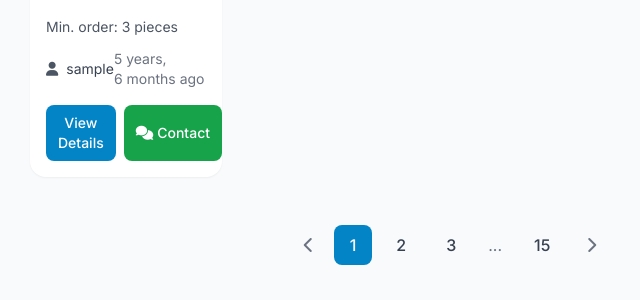
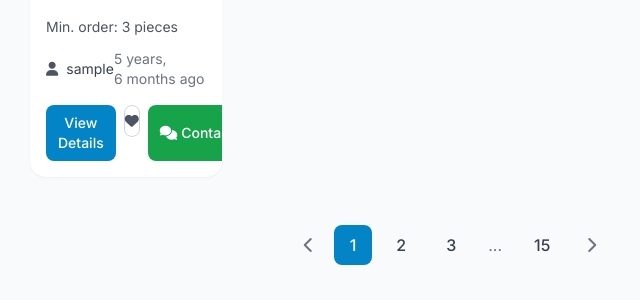
Before and after one commit to maruung/maruung, a Django app: page / in a window 1280 px wide. Shown: the part 1099-1399 px from the top of the page, without its empty margins (346-986 px from the left). Run offline with Django 4.2, Linux system fonts and the light colour scheme; tables that the repository leaves empty hold one stand-in row (values such as "Sample post"); some libraries are stand-ins or nearby versions.

Commit message:
Updated index.html

```diff
--- a/core/templates/core/base.html
+++ b/core/templates/core/base.html
@@ -238,13 +238,13 @@
                                         <a href="{% url 'dashboard:index' %}" class="block px-4 py-2 text-sm text-gray-700 hover:bg-gray-50 transition-colors duration-150">
                                             <i class="fas fa-tachometer-alt text-matrix-500 w-5"></i> Dashboard
                                         </a>
-                                        <a href="#" class="block px-4 py-2 text-sm text-gray-700 hover:bg-gray-50 transition-colors duration-150">
+                                        <a href="{% url 'accounts:profile' %}" class="block px-4 py-2 text-sm text-gray-700 hover:bg-gray-50 transition-colors duration-150">
                                             <i class="fas fa-user text-matrix-500 w-5"></i> Profile
                                         </a>
-                                        <a href="#" class="block px-4 py-2 text-sm text-gray-700 hover:bg-gray-50 transition-colors duration-150">
+                                        <a href="{% url 'accounts:favorites' %}" class="block px-4 py-2 text-sm text-gray-700 hover:bg-gray-50 transition-colors duration-150">
                                             <i class="fas fa-heart text-matrix-500 w-5"></i> Favorites
                                         </a>
-                                        <a href="#" class="block px-4 py-2 text-sm text-gray-700 hover:bg-gray-50 transition-colors duration-150">
+                                        <a href="{% url 'accounts:settings' %}" class="block px-4 py-2 text-sm text-gray-700 hover:bg-gray-50 transition-colors duration-150">
                                             <i class="fas fa-cog text-matrix-500 w-5"></i> Settings
                                         </a>
                                         {% if request.user.is_staff %}
--- a/core/templates/core/index.html
+++ b/core/templates/core/index.html
@@ -430,6 +430,9 @@
                                     <a href="{% url 'item:detail' item.id %}" class="flex-1 bg-primary-600 hover:bg-primary-700 text-white py-2 px-3 rounded-lg text-sm font-medium text-center transition-colors duration-200">
                                         View Details
                                     </a>
+                                    <button onclick="toggleFavorite({{ item.id }})" class="w-8 h-8 bg-white border border-gray-300 rounded-lg flex items-center justify-center text-gray-600 hover:text-red-500 transition-colors duration-200">
+                                        <i class="fas fa-heart text-sm"></i>
+                                    </button>
                                     <a href="{% url 'conversation:new' item.id %}" class="flex-1 bg-green-600 hover:bg-green-700 text-white py-2 px-3 rounded-lg text-sm font-medium text-center transition-colors duration-200 flex items-center justify-center">
                                         <i class="fas fa-comments mr-1"></i>Contact
                                     </a>
```
